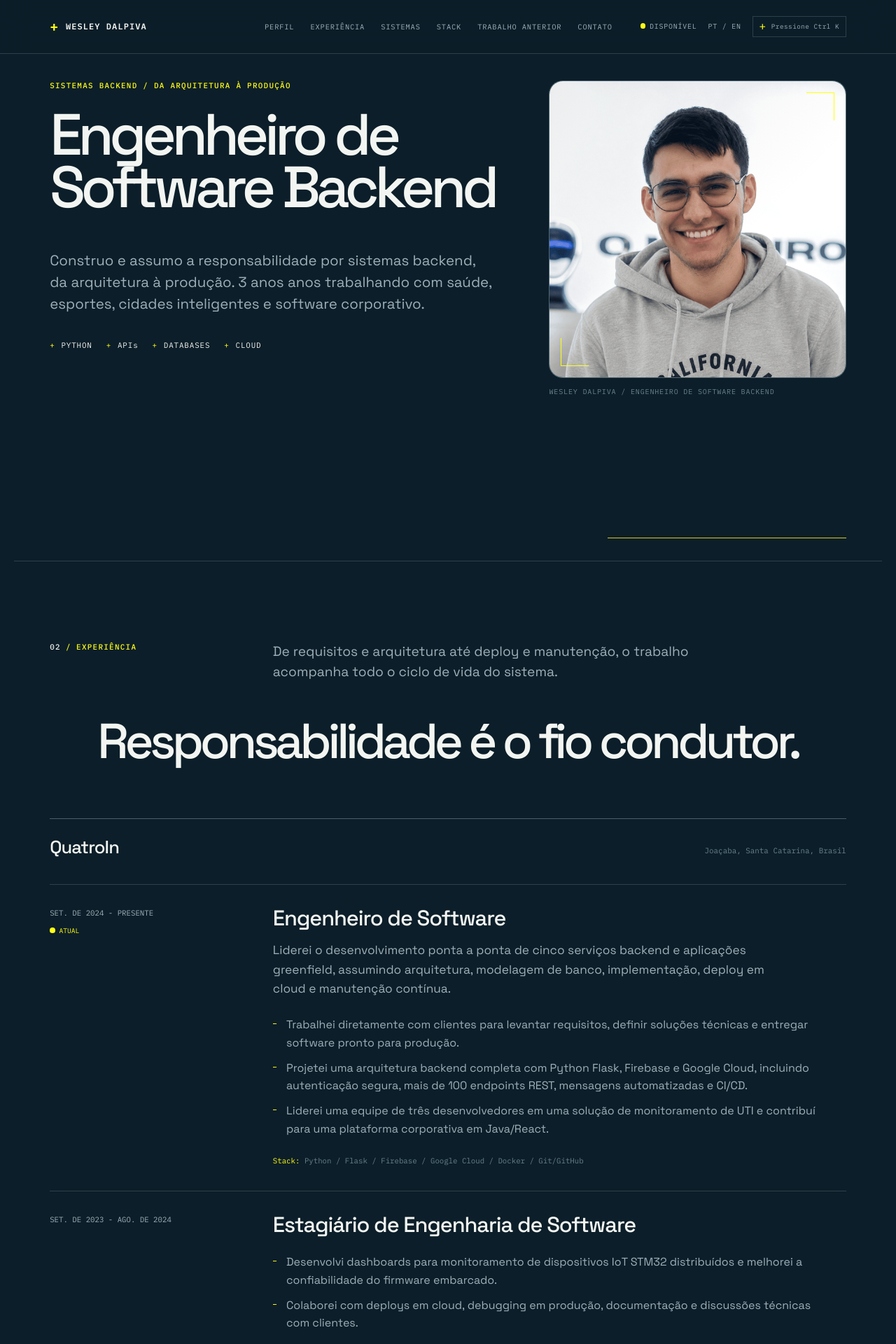
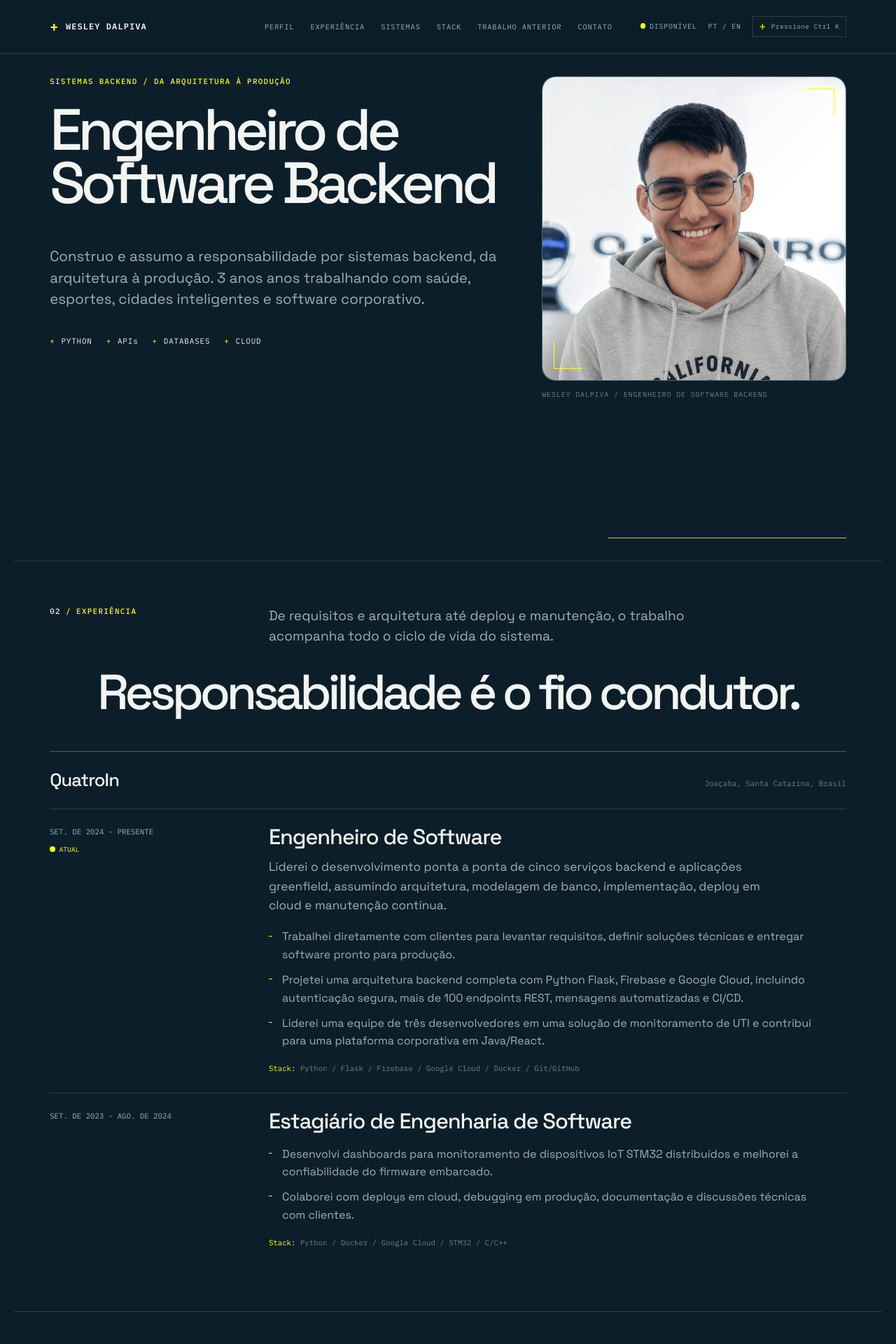
Before and after one commit to Dalpiva/wesleydalpiva, a Next.js app: page /pt in a window 1280 px wide. Shown: the top 1920 px of the page at 70% size. Built offline with nearby package versions, Linux system fonts and the light colour scheme.

Commit message:
FIX: remove white spaces

```diff
--- a/app/globals.css
+++ b/app/globals.css
@@ -357,11 +357,11 @@ main {
   display: grid;
   grid-template-columns: minmax(0, 1.08fr) minmax(320px, 0.72fr);
   align-items: start;
-  gap: clamp(2rem, 6vw, 7.5rem);
+  gap: clamp(1.5rem, 4vw, 4.5rem);
   min-height: calc(100svh - var(--header-height));
   min-height: calc(100dvh - var(--header-height));
-  padding-top: clamp(1.75rem, 3vw, 3.5rem);
-  padding-bottom: clamp(3rem, 6vw, 5.5rem);
+  padding-top: clamp(1.5rem, 2.5vw, 3rem);
+  padding-bottom: clamp(2rem, 4vw, 4rem);
 }
 
 .hero-main::after {
@@ -487,8 +487,8 @@ main {
 }
 
 .content-section {
-  padding-top: clamp(4rem, 9vw, 9rem);
-  padding-bottom: clamp(4rem, 9vw, 9rem);
+  padding-top: clamp(3rem, 5vw, 5.5rem);
+  padding-bottom: clamp(3rem, 5vw, 5.5rem);
   border-top: 1px solid var(--line);
 }
 
@@ -499,7 +499,7 @@ main {
 .section-header-meta {
   display: grid;
   grid-template-columns: minmax(150px, 0.35fr) minmax(0, 1fr);
-  gap: 2rem;
+  gap: 1.5rem;
 }
 
 .section-kicker {
@@ -521,7 +521,7 @@ main {
 .section-title {
   width: 100%;
   max-width: none;
-  margin-top: clamp(2rem, 4vw, 4rem);
+  margin-top: clamp(1.25rem, 2.5vw, 2.5rem);
   color: var(--text);
   font-size: clamp(2.5rem, 5.5vw, 6.3rem);
   font-weight: 450;
@@ -535,7 +535,7 @@ main {
 .systems-list,
 .stack-list,
 .earlier-work-list {
-  margin-top: clamp(3rem, 6vw, 6rem);
+  margin-top: clamp(2rem, 4vw, 4rem);
 }
 
 .experience-entry {
@@ -572,14 +572,14 @@ main {
 }
 
 .role-list {
-  margin-top: 2rem;
+  margin-top: 1.25rem;
 }
 
 .role-item {
   display: grid;
   grid-template-columns: minmax(170px, 0.35fr) minmax(0, 1fr);
-  gap: 2rem;
-  padding: 2rem 0;
+  gap: 1.5rem;
+  padding: 1.5rem 0;
   border-top: 1px solid var(--line);
 }
 
@@ -616,14 +616,14 @@ main {
 
 .role-summary {
   max-width: 740px;
-  margin-top: 1rem;
+  margin-top: 0.8rem;
   font-size: 1.08rem;
 }
 
 .detail-list {
   display: grid;
   gap: 0.65rem;
-  margin-top: 1.5rem;
+  margin-top: 1.1rem;
   color: var(--muted);
 }
 
@@ -643,7 +643,7 @@ main {
 }
 
 .tech-line {
-  margin-top: 1.5rem;
+  margin-top: 1.1rem;
   color: var(--muted-dark);
   font-size: 0.67rem;
   line-height: 1.8;
@@ -656,8 +656,8 @@ main {
 .system-entry {
   display: grid;
   grid-template-columns: minmax(50px, 0.1fr) minmax(0, 1fr);
-  gap: 2rem;
-  padding: 2rem 0 clamp(3rem, 6vw, 5.5rem);
+  gap: 1.5rem;
+  padding: 1.5rem 0 clamp(2rem, 4vw, 3.5rem);
   border-top: 1px solid var(--line-strong);
 }
 
@@ -683,16 +683,16 @@ main {
 
 .system-description {
   max-width: 710px;
-  margin-top: 1.25rem;
+  margin-top: 0.9rem;
   font-size: clamp(1rem, 1.5vw, 1.2rem);
 }
 
 .system-metadata {
   display: grid;
   grid-template-columns: minmax(0, 1.4fr) minmax(160px, 0.8fr) minmax(180px, 0.8fr);
-  gap: 2rem;
-  padding: 1.75rem 0;
-  margin-top: 2.5rem;
+  gap: 1.5rem;
+  padding: 1.25rem 0;
+  margin-top: 1.75rem;
   border-top: 1px solid var(--line);
   border-bottom: 1px solid var(--line);
 }
@@ -741,7 +741,7 @@ main {
 
 .system-responsibilities {
   max-width: 720px;
-  margin-top: 1.8rem;
+  margin-top: 1.25rem;
 }
 
 .system-responsibilities .detail-list {
@@ -767,14 +767,14 @@ main {
 }
 
 .system-link {
-  margin-top: 2rem;
+  margin-top: 1.5rem;
 }
 
 .stack-group {
   display: grid;
   grid-template-columns: minmax(180px, 0.35fr) minmax(0, 1fr);
-  gap: 2rem;
-  padding: 1.75rem 0;
+  gap: 1.5rem;
+  padding: 1.25rem 0;
   border-top: 1px solid var(--line-strong);
 }
 
@@ -802,7 +802,7 @@ main {
   display: flex;
   flex-wrap: wrap;
   gap: 0.6rem 0.75rem;
-  margin-top: 1.35rem;
+  margin-top: 1rem;
 }
 
 .stack-items li {
@@ -820,7 +820,7 @@ main {
 .progression {
   display: grid;
   grid-template-columns: repeat(4, minmax(0, 1fr));
-  margin-top: clamp(3rem, 6vw, 6rem);
+  margin-top: clamp(2rem, 4vw, 4rem);
   border-top: 1px solid var(--line-strong);
   border-bottom: 1px solid var(--line-strong);
 }
@@ -829,8 +829,8 @@ main {
   position: relative;
   display: grid;
   gap: 0.7rem;
-  min-height: 126px;
-  padding: 1.25rem;
+  min-height: 100px;
+  padding: 1rem;
   border-right: 1px solid var(--line);
 }
 
@@ -869,8 +869,8 @@ main {
 .earlier-work-entry {
   display: grid;
   grid-template-columns: minmax(170px, 0.35fr) minmax(0, 1fr);
-  gap: 2rem;
-  padding: 2rem 0;
+  gap: 1.5rem;
+  padding: 1.5rem 0;
   border-top: 1px solid var(--line);
 }
 
@@ -895,14 +895,14 @@ main {
 
 .earlier-work-entry p {
   max-width: 720px;
-  margin-top: 0.9rem;
+  margin-top: 0.75rem;
 }
 
 .compact-list {
   display: flex;
   flex-wrap: wrap;
   gap: 0.5rem 1.5rem;
-  margin-top: 1.25rem;
+  margin-top: 1rem;
   font-family: var(--font-mono), monospace;
   font-size: 0.68rem;
 }
@@ -919,9 +919,9 @@ main {
   display: flex;
   align-items: end;
   justify-content: space-between;
-  gap: 2rem;
-  padding: 3rem 0;
-  margin-top: clamp(3rem, 6vw, 6rem);
+  gap: 1.5rem;
+  padding: 2rem 0;
+  margin-top: clamp(2rem, 4vw, 4rem);
   border-top: 1px solid var(--line-strong);
   border-bottom: 1px solid var(--line);
 }
@@ -1136,7 +1136,7 @@ main {
 
   .hero-main {
     grid-template-columns: minmax(0, 1fr) minmax(260px, 0.62fr);
-    gap: 3rem;
+    gap: 2.5rem;
   }
 
 }
@@ -1172,11 +1172,11 @@ main {
 
   .hero-main {
     grid-template-columns: 1fr;
-    gap: 3rem;
+    gap: 2rem;
     min-height: calc(100svh - var(--header-height));
     min-height: calc(100dvh - var(--header-height));
     padding-top: 2rem;
-    padding-bottom: 4rem;
+    padding-bottom: 3rem;
   }
 
   .hero-main::after {
@@ -1209,7 +1209,7 @@ main {
   }
 
   .section-title {
-    margin-top: 1.75rem;
+    margin-top: 1.25rem;
     font-size: clamp(2.6rem, 12vw, 5.5rem);
   }
 
@@ -1217,7 +1217,7 @@ main {
   .systems-list,
   .stack-list,
   .earlier-work-list {
-    margin-top: 3.5rem;
+    margin-top: 2.5rem;
   }
 
   .experience-entry-heading {
@@ -1231,7 +1231,7 @@ main {
 
   .role-item {
     gap: 1rem;
-    padding: 1.5rem 0;
+    padding: 1.25rem 0;
   }
 
   .system-entry {
@@ -1245,7 +1245,7 @@ main {
 
   .system-metadata {
     grid-template-columns: 1fr 1fr;
-    gap: 1.75rem 1rem;
+    gap: 1.25rem 1rem;
   }
 
   .system-scale {
```
